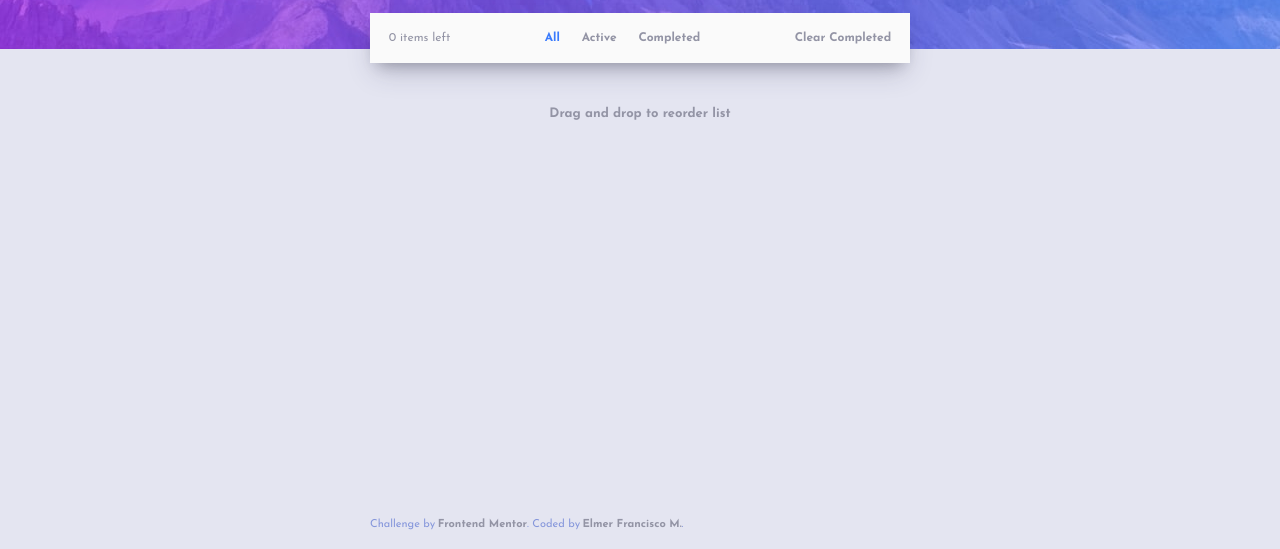
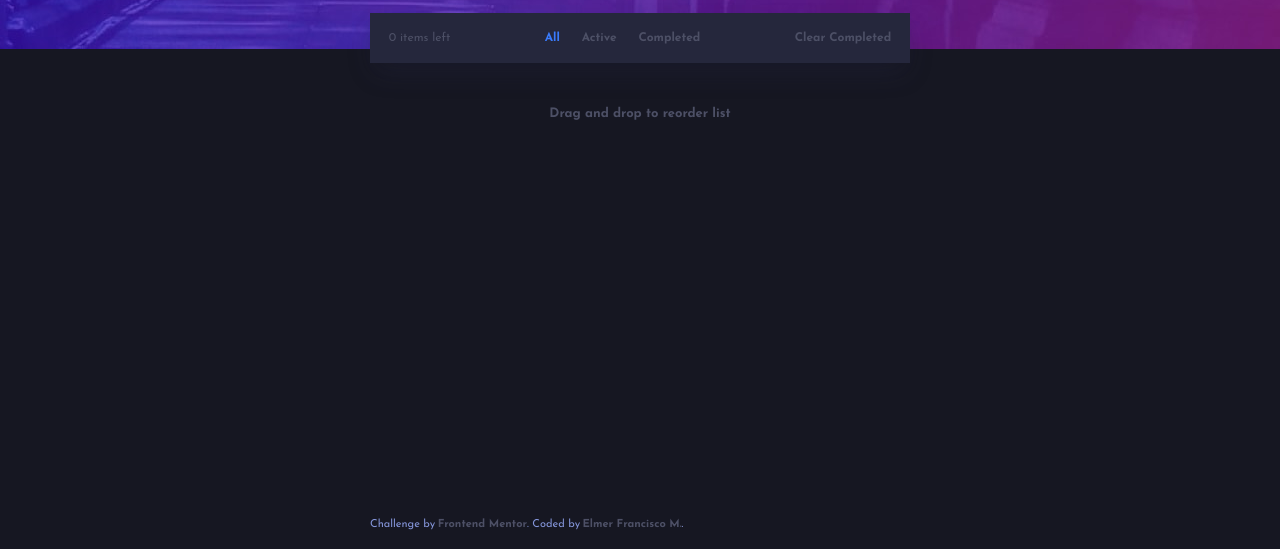
Before and after one commit to Dze-lle/todo-app-main, a plain HTML site: page index.html in a window 1280 px wide. Shown: the part 251-800 px from the top of the page. Drawn offline with Linux system fonts and the light colour scheme.

Commit message:
bug fixed

```diff
--- a/app/css/style.css
+++ b/app/css/style.css
@@ -22,6 +22,8 @@
 	--dt-dark-grayish-blue: hsl(234, 11%, 52%);
 	--dt-very-dark-grayish-blue-first: hsl(233, 14%, 35%);
 	--dt-very-dark-grayish-blue-second: hsl(237, 14%, 26%);
+
+	--transition: all 0.3s linear;
 }
 
 html {
@@ -58,6 +60,7 @@ a {
 	height: 100vh;
 	width: 100vw;
 	background-color: var(--dt-very-dark-blue);
+	transition: background-color 200ms linear;
 }
 
 .container > .container__image {
--- a/index.html
+++ b/index.html
@@ -26,7 +26,7 @@
 		</style>
 	</head>
 	<body>
-		<main class="container light-theme">
+		<main class="container">
 			<section class="container__image"></section>
 			<section class="container__todo">
 				<div class="header__todo">
```
